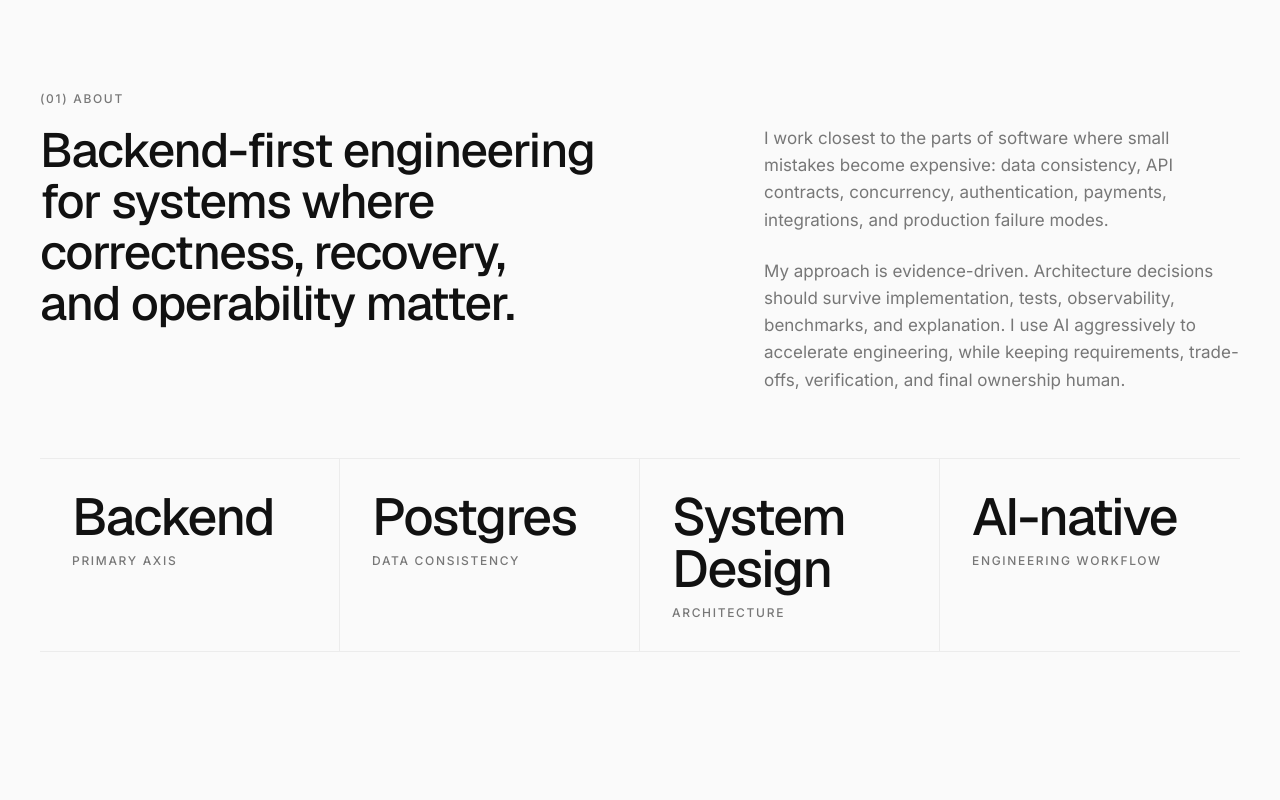
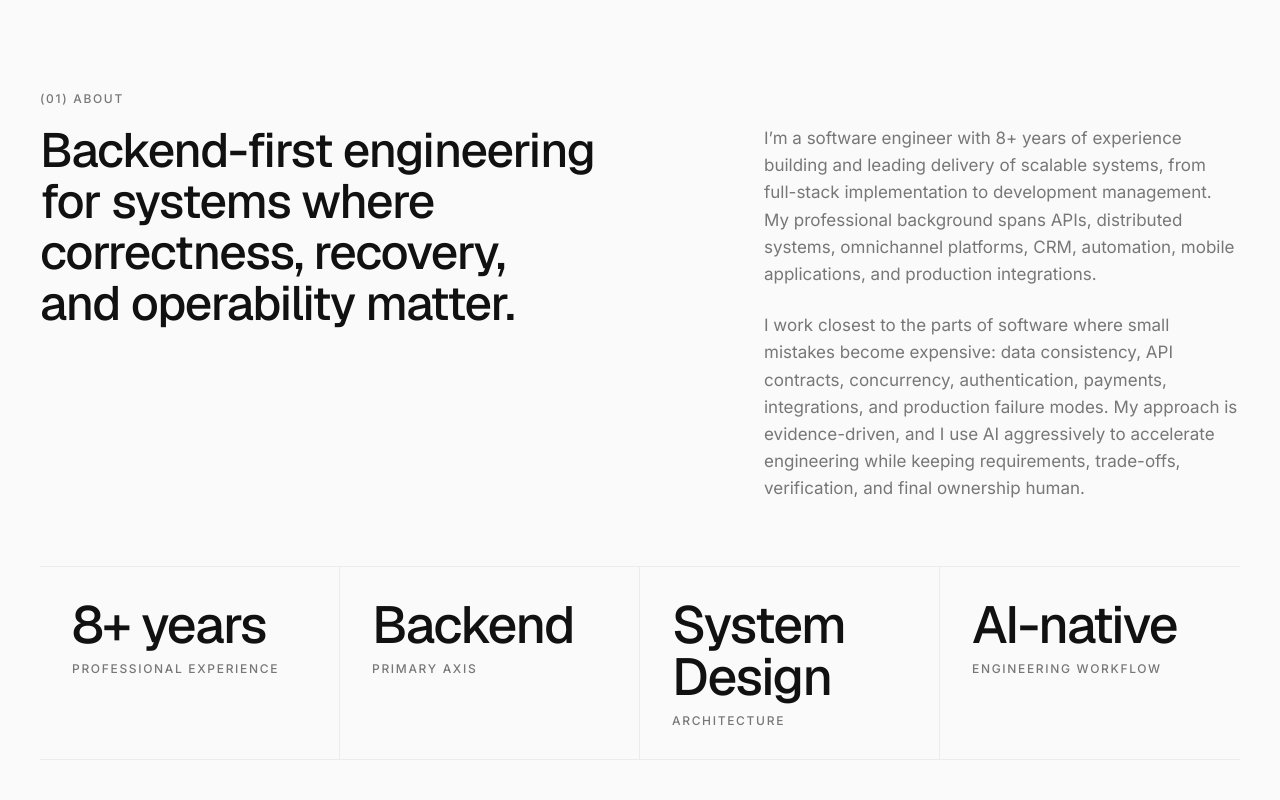
Before and after one commit to Bruno2K/bruno-portfolio, a Next.js app: page / in a window 1280 px wide. Shown: the part 1000-1800 px from the top of the page. Built offline with nearby package versions, Linux system fonts and the light colour scheme.

Commit message:
feat: ground about section in verified career history

```diff
--- a/src/content/about.ts
+++ b/src/content/about.ts
@@ -3,12 +3,12 @@ export const about = {
   heading:
     "Backend-first engineering for systems where correctness, recovery, and operability matter.",
   paragraphs: [
-    "I work closest to the parts of software where small mistakes become expensive: data consistency, API contracts, concurrency, authentication, payments, integrations, and production failure modes.",
-    "My approach is evidence-driven. Architecture decisions should survive implementation, tests, observability, benchmarks, and explanation. I use AI aggressively to accelerate engineering, while keeping requirements, trade-offs, verification, and final ownership human.",
+    "I’m a software engineer with 8+ years of experience building and leading delivery of scalable systems, from full-stack implementation to development management. My professional background spans APIs, distributed systems, omnichannel platforms, CRM, automation, mobile applications, and production integrations.",
+    "I work closest to the parts of software where small mistakes become expensive: data consistency, API contracts, concurrency, authentication, payments, integrations, and production failure modes. My approach is evidence-driven, and I use AI aggressively to accelerate engineering while keeping requirements, trade-offs, verification, and final ownership human.",
   ],
   stats: [
+    { value: "8+ years", label: "Professional experience" },
     { value: "Backend", label: "Primary axis" },
-    { value: "Postgres", label: "Data consistency" },
     { value: "System Design", label: "Architecture" },
     { value: "AI-native", label: "Engineering workflow" },
   ],
```
